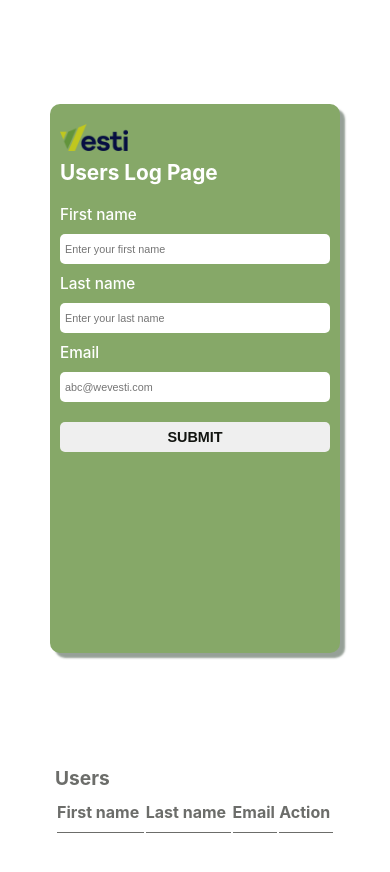
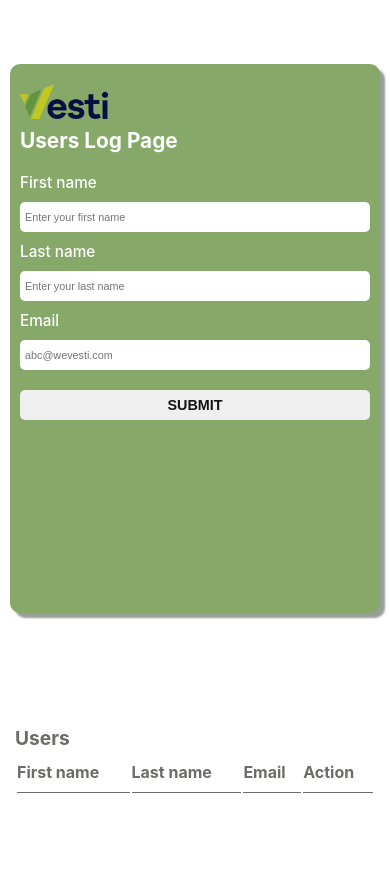
Before and after one commit to spvrroww/reactreprovesti, a React (Create React App) app: page / in a window 390 px wide. Shown: the top 872 px of the page. Built offline with nearby package versions, Linux system fonts and the light colour scheme.

Commit message:
Added mobile responsiveness

```diff
--- a/src/index.css
+++ b/src/index.css
@@ -17,3 +17,15 @@ body {
 code {
   font-family: source-code-pro, Menlo, Monaco, Consolas, 'Courier New', monospace;
 }
+
+@media screen and (max-width: 800px) {
+  body {
+    padding: 10px;
+  }
+}
+
+@media screen and (max-width: 600px) {
+  body {
+    padding: 10px;
+  }
+}
```
